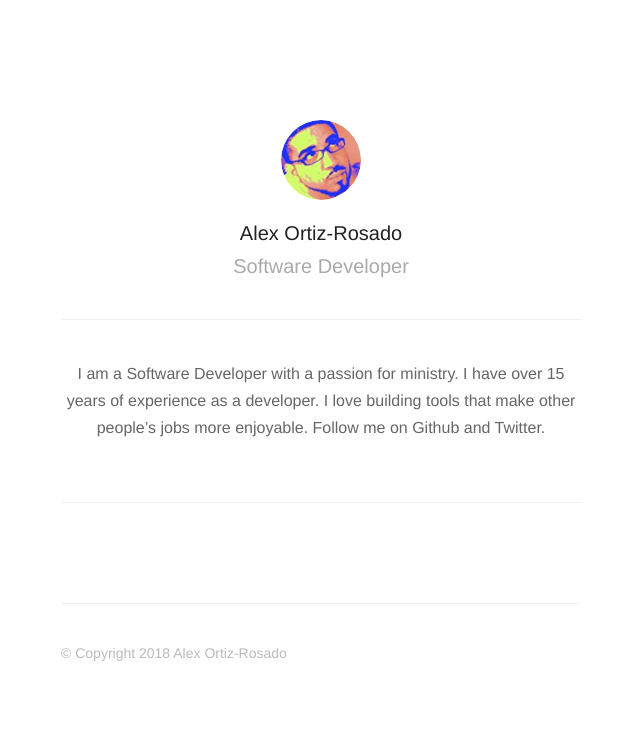
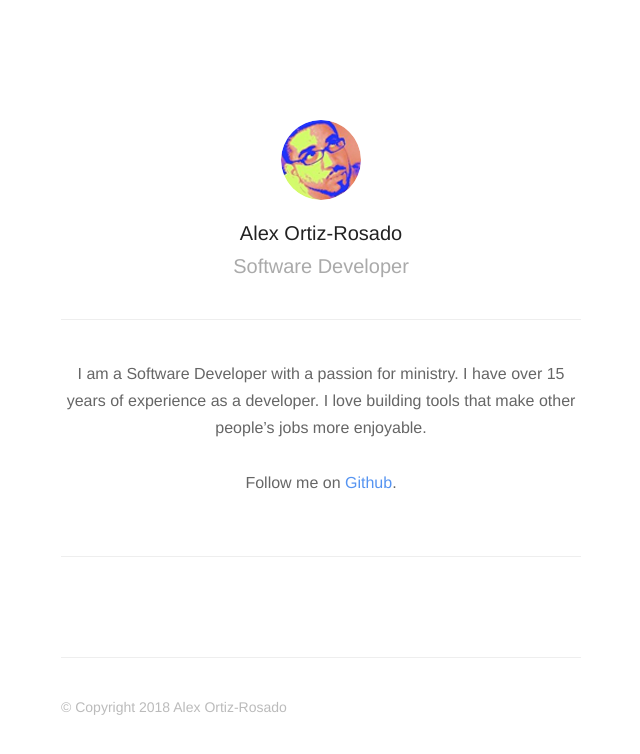
Before and after one commit to alexortizrosado/alexortizrosado.github.io, a Jekyll site: the page built from index.html, in a window 1280 px wide. Shown: the top 754 px of the page, without its empty margins (319-959 px from the left). Built offline with Jekyll 4.4.1, drawn with Linux system fonts in a browser that asks for light colours; nearby versions of some CDN libraries.

Commit message:
Update site profile and remove about page

```diff
--- a/_config.yml
+++ b/_config.yml
@@ -1,7 +1,9 @@
 name: Alex Ortiz-Rosado
 description: Software Developer
 meta_description: "Alex Ortiz-Rosado | Software Developer"
-intro: "I am a Software Developer with a passion for ministry. I have over 15 years of experience as a developer. I love building tools that make other people’s jobs more enjoyable. Follow me on Github and Twitter."
+intro: "I am a Software Developer with a passion for ministry. I have over 15 years of experience as a developer. I love building tools that make other people’s jobs more enjoyable.
+
+<br /><br />Follow me on <a href='https://github.com/alexortizrosado'>Github</a>."
 
 # aboutPage: true
 
```
Also changed, not shown: 3 other files.
